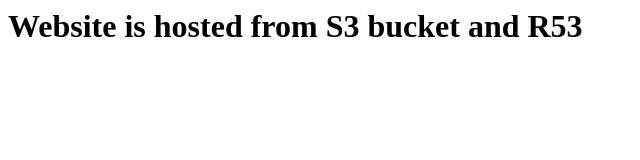
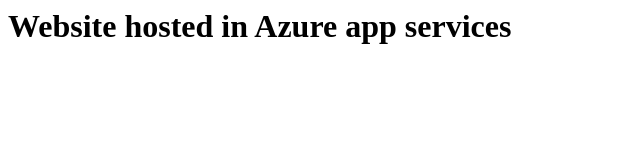
Before and after one commit to architectdevops7/staticwebhosting, a plain HTML site: page index.html in a window 1280 px wide. Shown: the whole page, without its empty margins (0-640 px from the left). Drawn offline with Linux system fonts and the light colour scheme.

Commit message:
Update index.html

```diff
--- a/index.html
+++ b/index.html
@@ -1 +1 @@
-<h1> Website is hosted from S3 bucket and R53 </h1>
+<h1> Website hosted in Azure app services </h1>
```
